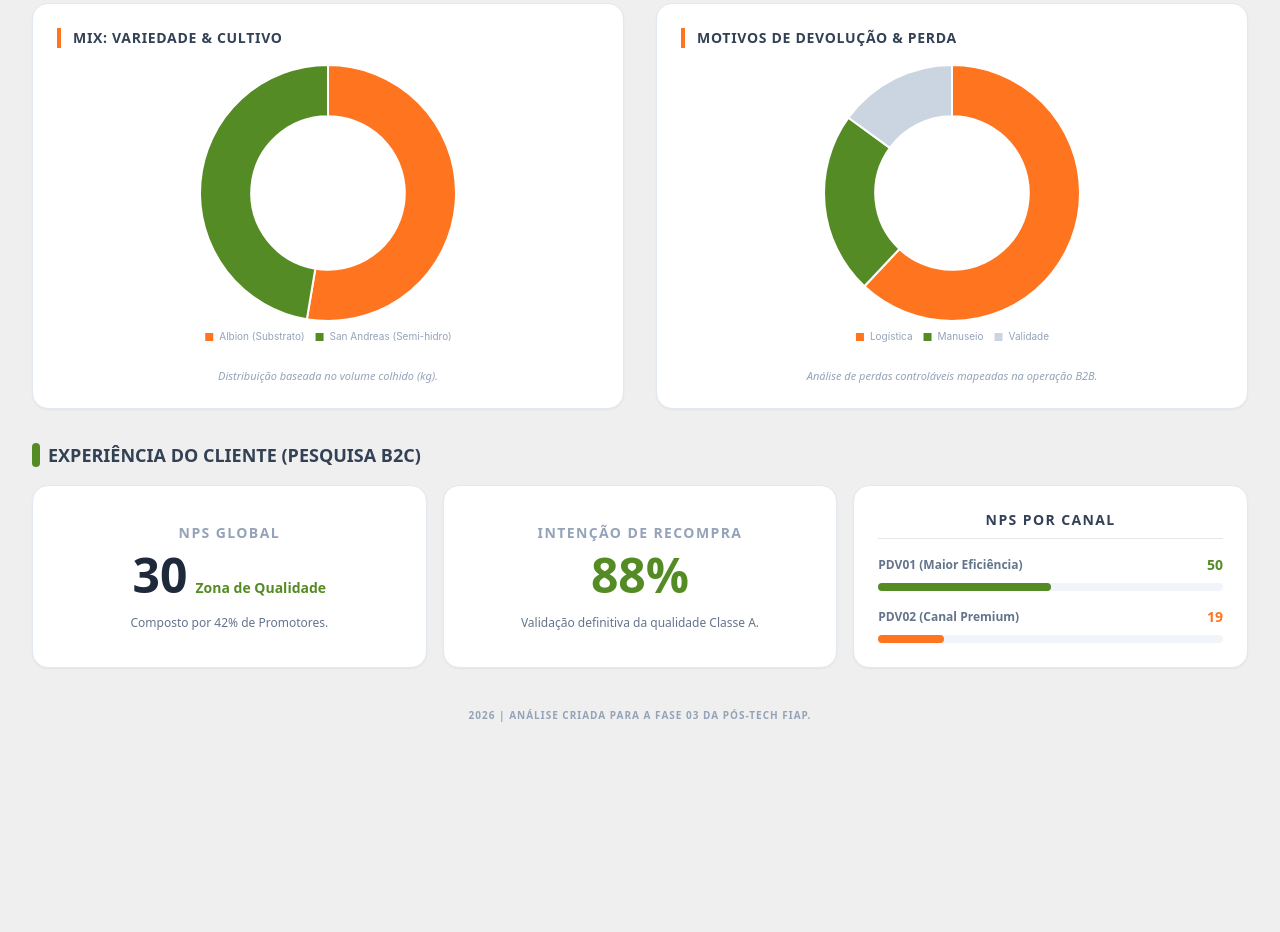
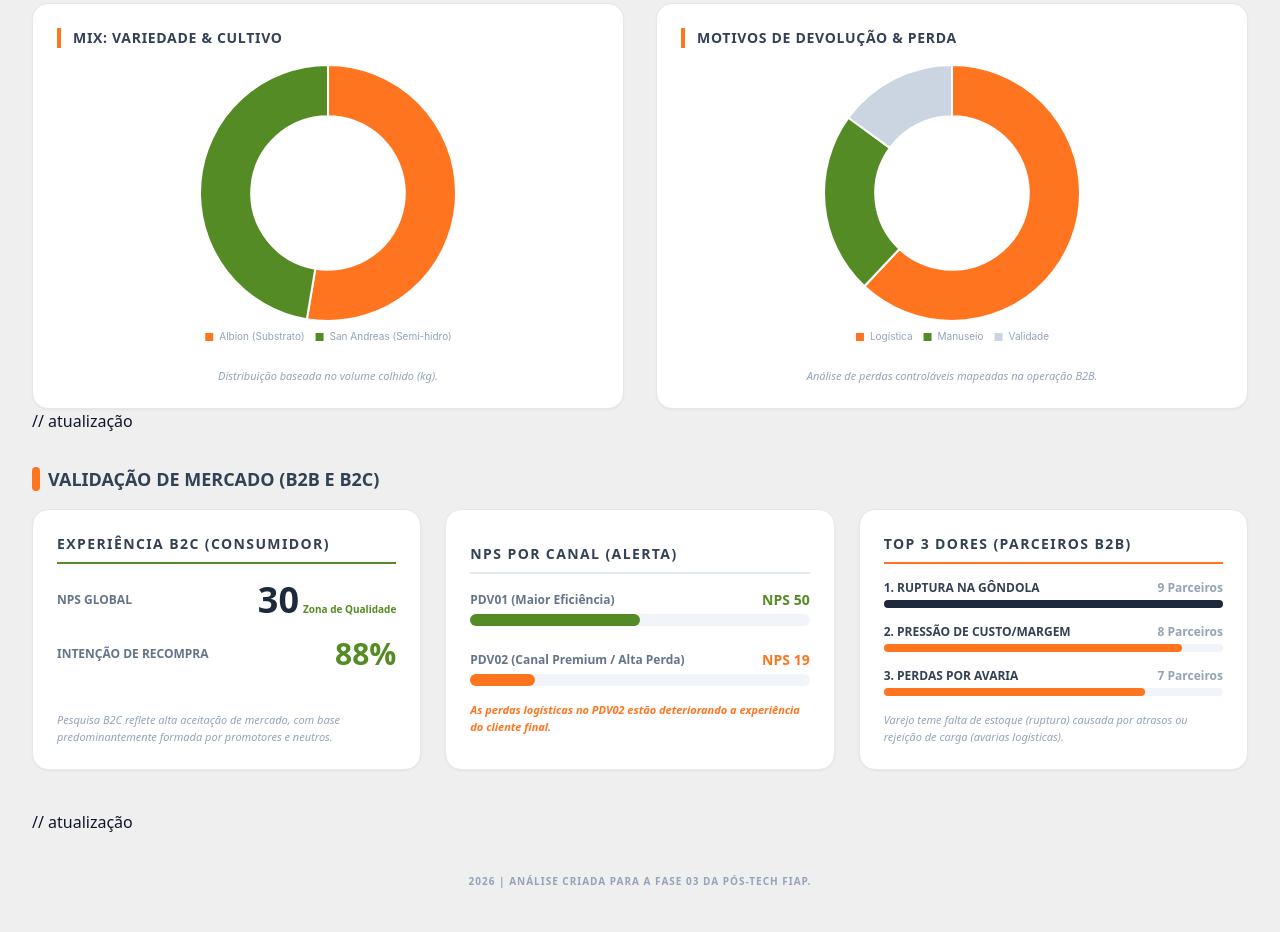
Before and after one commit to brupinzon/FIAP-Fase3, a plain HTML site: page index.html in a window 1280 px wide. Shown: the part 1028-1960 px from the top of the page. Before the commit the page ends 1823 px from the top, so only its background shows below. Drawn offline with nearby package versions, Linux system fonts and the light colour scheme.

Commit message:
Update index.html

```diff
--- a/index.html
+++ b/index.html
@@ -125,49 +125,87 @@
         </div>
 
     </div>
+
+    // atualização
     <div class="mb-4 mt-8 flex items-center">
-        <div class="w-2 h-5 sm:h-6 bg-brandGreen mr-2 rounded-full"></div>
-        <h2 class="text-base sm:text-lg font-bold text-slate-700 uppercase">Experiência do Cliente (Pesquisa B2C)</h2>
+        <div class="w-2 h-5 sm:h-6 bg-brandOrange mr-2 rounded-full"></div>
+        <h2 class="text-base sm:text-lg font-bold text-slate-700 uppercase">Validação de Mercado (B2B e B2C)</h2>
     </div>
 
-    <div class="grid grid-cols-1 md:grid-cols-3 gap-4 mb-10">
-        <div class="bg-white p-6 rounded-2xl shadow-sm border border-slate-200 flex flex-col items-center justify-center text-center">
-            <h3 class="text-sm font-bold text-slate-400 uppercase tracking-widest mb-2">NPS Global</h3>
-            <div class="flex items-baseline gap-2">
-                <span class="text-5xl font-black text-slate-800">30</span>
-                <span class="text-sm font-bold text-brandGreen">Zona de Qualidade</span>
+    <div class="grid grid-cols-1 lg:grid-cols-3 gap-6 mb-10">
+
+        <div class="bg-white p-6 rounded-2xl shadow-sm border border-slate-200 flex flex-col justify-between">
+            <div>
+                <h3 class="text-sm font-bold text-slate-700 uppercase tracking-widest mb-4 border-b-2 border-brandGreen pb-2">Experiência B2C (Consumidor)</h3>
+
+                <div class="flex items-center justify-between mb-4">
+                    <span class="text-xs font-bold text-slate-500 uppercase">NPS Global</span>
+                    <div class="flex items-baseline gap-1">
+                        <span class="text-4xl font-black text-slate-800">30</span>
+                        <span class="text-[10px] font-bold text-brandGreen">Zona de Qualidade</span>
+                    </div>
+                </div>
+
+                <div class="flex items-center justify-between">
+                    <span class="text-xs font-bold text-slate-500 uppercase">Intenção de Recompra</span>
+                    <span class="text-3xl font-black text-brandGreen">88%</span>
+                </div>
             </div>
-            <p class="mt-4 text-xs text-slate-500">Composto por 42% de Promotores.</p>
-        </div>
-
-        <div class="bg-white p-6 rounded-2xl shadow-sm border border-slate-200 flex flex-col items-center justify-center text-center">
-            <h3 class="text-sm font-bold text-slate-400 uppercase tracking-widest mb-2">Intenção de Recompra</h3>
-            <div class="flex items-baseline gap-2">
-                <span class="text-5xl font-black text-brandGreen">88%</span>
-            </div>
-            <p class="mt-4 text-xs text-slate-500">Validação definitiva da qualidade Classe A.</p>
+            <p class="mt-4 text-[11px] text-slate-400 italic">Pesquisa B2C reflete alta aceitação de mercado, com base predominantemente formada por promotores e neutros.</p>
         </div>
 
         <div class="bg-white p-6 rounded-2xl shadow-sm border border-slate-200 flex flex-col justify-center">
-            <h3 class="text-sm font-bold text-slate-700 uppercase tracking-widest mb-4 text-center border-b pb-2">NPS por Canal</h3>
+            <h3 class="text-sm font-bold text-slate-700 uppercase tracking-widest mb-4 border-b-2 border-slate-200 pb-2">NPS por Canal (Alerta)</h3>
 
-            <div class="flex justify-between items-center mb-2">
+            <div class="flex justify-between items-center mb-1">
                 <span class="text-xs font-bold text-slate-500">PDV01 (Maior Eficiência)</span>
-                <span class="text-sm font-black text-brandGreen">50</span>
+                <span class="text-sm font-black text-brandGreen">NPS 50</span>
             </div>
-            <div class="w-full bg-slate-100 h-2 rounded-full mb-4">
-                <div class="bg-brandGreen h-2 rounded-full" style="width: 50%"></div>
+            <div class="w-full bg-slate-100 h-3 rounded-full mb-6">
+                <div class="bg-brandGreen h-3 rounded-full" style="width: 50%"></div>
             </div>
 
-            <div class="flex justify-between items-center mb-2">
-                <span class="text-xs font-bold text-slate-500">PDV02 (Canal Premium)</span>
-                <span class="text-sm font-black text-brandOrange">19</span>
+            <div class="flex justify-between items-center mb-1">
+                <span class="text-xs font-bold text-slate-500">PDV02 (Canal Premium / Alta Perda)</span>
+                <span class="text-sm font-black text-brandOrange">NPS 19</span>
             </div>
-            <div class="w-full bg-slate-100 h-2 rounded-full">
-                <div class="bg-brandOrange h-2 rounded-full" style="width: 19%"></div>
+            <div class="w-full bg-slate-100 h-3 rounded-full mb-2">
+                <div class="bg-brandOrange h-3 rounded-full" style="width: 19%"></div>
             </div>
+            <p class="mt-2 text-[11px] text-brandOrange font-bold italic">As perdas logísticas no PDV02 estão deteriorando a experiência do cliente final.</p>
         </div>
+
+        <div class="bg-white p-6 rounded-2xl shadow-sm border border-slate-200 flex flex-col justify-center">
+            <h3 class="text-sm font-bold text-slate-700 uppercase tracking-widest mb-4 border-b-2 border-brandOrange pb-2">Top 3 Dores (Parceiros B2B)</h3>
+
+            <div class="space-y-4">
+                <div>
+                    <div class="flex justify-between items-center mb-1">
+                        <span class="text-xs font-bold text-slate-700 uppercase">1. Ruptura na Gôndola</span>
+                        <span class="text-xs font-bold text-slate-400">9 Parceiros</span>
+                    </div>
+                    <div class="w-full bg-slate-100 h-2 rounded-full"><div class="bg-slate-800 h-2 rounded-full w-[100%]"></div></div>
+                </div>
+                <div>
+                    <div class="flex justify-between items-center mb-1">
+                        <span class="text-xs font-bold text-slate-700 uppercase">2. Pressão de Custo/Margem</span>
+                        <span class="text-xs font-bold text-slate-400">8 Parceiros</span>
+                    </div>
+                    <div class="w-full bg-slate-100 h-2 rounded-full"><div class="bg-brandOrange h-2 rounded-full w-[88%]"></div></div>
+                </div>
+                <div>
+                    <div class="flex justify-between items-center mb-1">
+                        <span class="text-xs font-bold text-slate-700 uppercase">3. Perdas por Avaria</span>
+                        <span class="text-xs font-bold text-slate-400">7 Parceiros</span>
+                    </div>
+                    <div class="w-full bg-slate-100 h-2 rounded-full"><div class="bg-brandOrange h-2 rounded-full w-[77%]"></div></div>
+                </div>
+            </div>
+            <p class="mt-4 text-[11px] text-slate-400 italic">Varejo teme falta de estoque (ruptura) causada por atrasos ou rejeição de carga (avarias logísticas).</p>
+        </div>
+
     </div>
+    // atualização
 
     <footer class="mt-10 text-center text-slate-400 text-[10px] font-bold uppercase tracking-widest pb-10">
         2026 | Análise criada para a Fase 03 da Pós-Tech FIAP.
```
